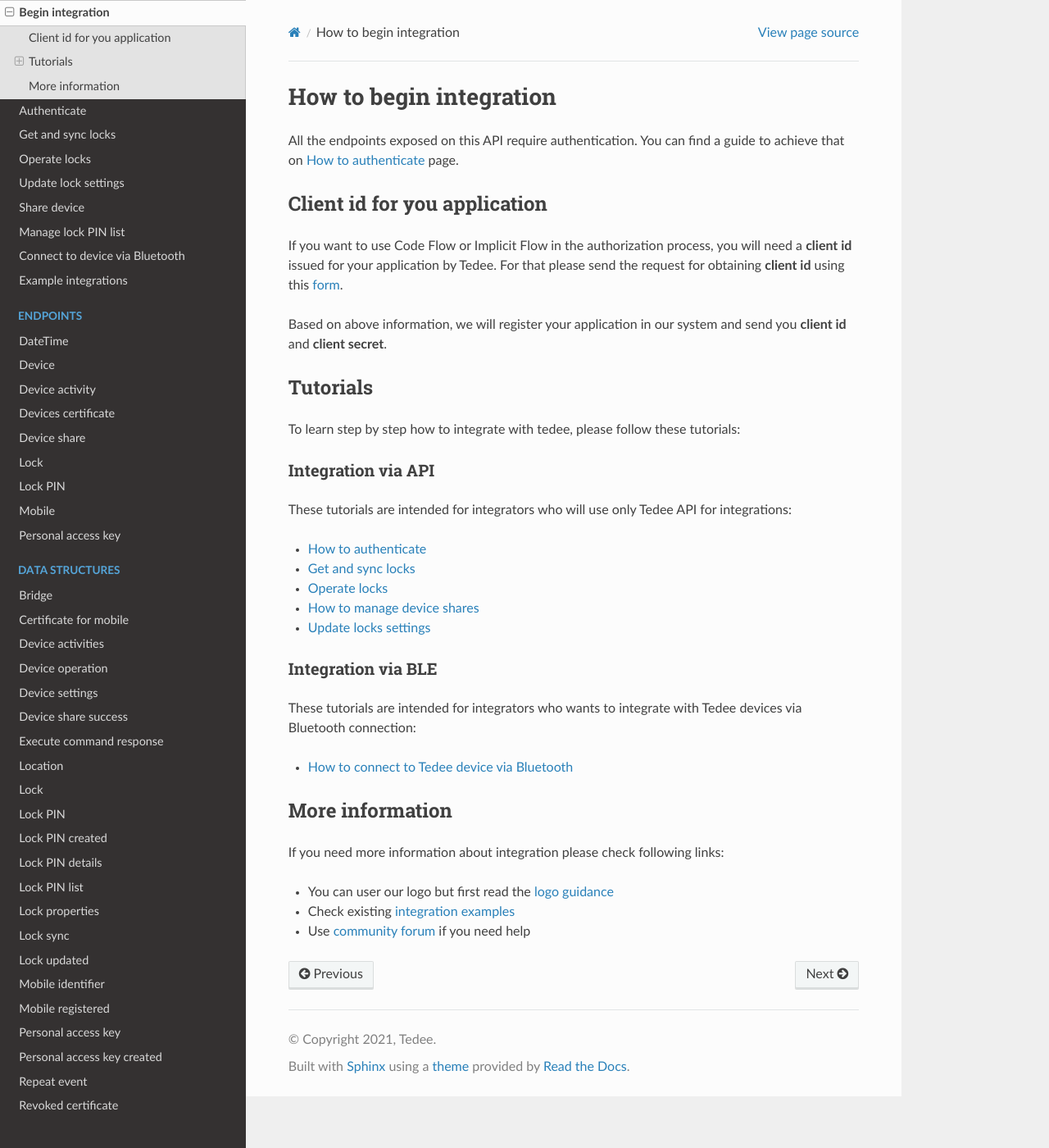
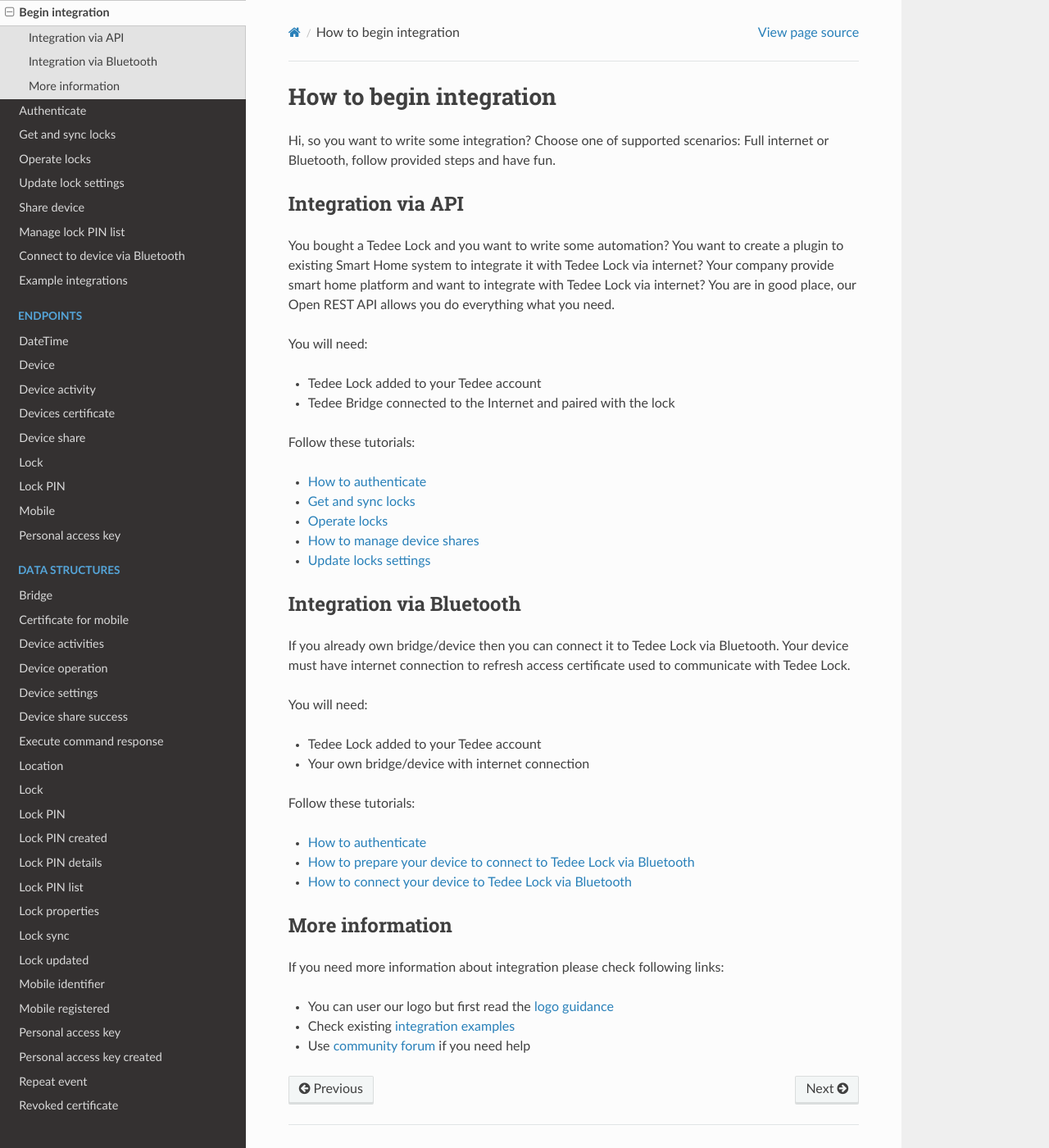
Before and after one commit to tedee-com/tedee-api-doc, a Sphinx documentation site: the page built from docs/source/howtos/begin-integration.rst, in a window 1280 px wide and 1400 px high. Shown: the whole window at 82% size. Built offline with Sphinx 7.4.7 and the Read the Docs theme 2.0.0, drawn with Linux system fonts in a browser that asks for light colours; pages that are not in the unit, such as notebooks, are missing from menus.

Commit message:
final begin integration with section for internet and BLE (#84)
* final begin integration with section for internet and BLE

* fix language issues and correct page title for ble tutorial

```diff
--- a/docs/source/getting-started.rst
+++ b/docs/source/getting-started.rst
@@ -14,7 +14,7 @@ You'll need:
 Registration and authentication
 -------------------------------
 
-Before you can use the API you must create an account first. This can be done using the mobile tedee app or using the `registration page <https://tedee.b2clogin.com/tedee.onmicrosoft.com/oauth2/v2.0/authorize?p=B2C_1A_Signup&client_id=02106b82-0524-4fd3-ac57-af774f340979&nonce=defaultNonce&redirect_uri=https%3A%2F%2Fjwt.ms&scope=openid&response_type=id_token&prompt=login>`_. Every request requires authentication token. The process of authentication is described in dedicated :doc:`section <../howtos/authenticate>`, however for now we'll just need to `get JWT <howtos/authenticate.html#get-the-jwt>`_ (described in mentioned section). Once we've got our access token we can use Postman to make authenticated request.
+Before you can use the API you must create an account first. This can be done using the mobile tedee app. Every request requires authentication token. The process of authentication is described in dedicated :doc:`section <../howtos/authenticate>`, however for now we'll just need to `get JWT <howtos/authenticate.html#get-the-jwt>`_ (described in mentioned section). Once we've got our access token we can use Postman to make authenticated request.
 
 To do this open Postman and go to Authorization tab.
 
--- a/docs/source/howtos/begin-integration.rst
+++ b/docs/source/howtos/begin-integration.rst
@@ -1,28 +1,23 @@
 How to begin integration
 ========================
 
-All the endpoints exposed on this API require authentication.
-You can find a guide to achieve that on :doc:`../howtos/authenticate` page.
+Hi, so you want to write some integration? Choose one of supported scenarios: Full internet or Bluetooth, follow provided steps and have fun.
 
 .. _get-client-id:
 
-Client id for you application
------------------------------
+Integration via API
+-------------------
 
-If you want to use Code Flow or Implicit Flow in the authorization process, you will need a **client id** issued for your application by Tedee.
-For that please send the request for obtaining **client id** using this `form <https://forms.office.com/Pages/ResponsePage.aspx?id=ibO271oOn0SweG6SXqsY5mzyA4EPEdlFuUag8sIe36JUNUU4VExYVksxTlU5WDRKUFNHTFdZT0Q3Ni4u>`_.
+You bought a Tedee Lock and you want to write some automation? You want to create a plugin to existing Smart Home system to integrate it with
+Tedee Lock via internet? Your company provide smart home platform and want to integrate with Tedee Lock via internet?
+You are in good place, our Open REST API allows you do everything what you need.
 
-Based on above information, we will register your application in our system and send you **client id** and **client secret**.
+You will need:
 
-Tutorials
-------------
+* Tedee Lock added to your Tedee account
+* Tedee Bridge connected to the Internet and paired with the lock
 
-To learn step by step how to integrate with tedee, please follow these tutorials:
-
-Integration via API
-^^^^^^^^^^^^^^^^^^^^
-
-These tutorials are intended for integrators who will use only Tedee API for integrations:
+Follow these tutorials:
 
 * :doc:`How to authenticate <authenticate>`
 * :doc:`Get and sync locks <get-and-sync-locks>`
@@ -30,12 +25,22 @@ These tutorials are intended for integrators who will use only Tedee API for int
 * :doc:`How to manage device shares <share-device>`
 * :doc:`Update locks settings <update-lock-settings>`
 
-Integration via BLE
-^^^^^^^^^^^^^^^^^^^^
+Integration via Bluetooth
+-------------------------
 
-These tutorials are intended for integrators who wants to integrate with Tedee devices via Bluetooth connection:
+If you already own bridge/device then you can connect it to Tedee Lock via Bluetooth.
+Your device must have internet connection to refresh access certificate used to communicate with Tedee Lock.
 
-* :doc:`How to connect to Tedee device via Bluetooth <connect-device-via-ble>`
+You will need:
+
+* Tedee Lock added to your Tedee account
+* Your own bridge/device with internet connection
+
+Follow these tutorials:
+
+* :doc:`How to authenticate <authenticate>`
+* :doc:`How to prepare your device to connect to Tedee Lock via Bluetooth <connect-device-via-ble>`
+* `How to connect your device to Tedee Lock via Bluetooth <https://tedee-tedee-lock-ble-api-doc.readthedocs-hosted.com/en/latest/howtos/begin-integration.html>`_
 
 More information
 ----------------
```
Also changed, not shown: docs/source/howtos/connect-device-via-ble.rst (+22 -26 lines).
